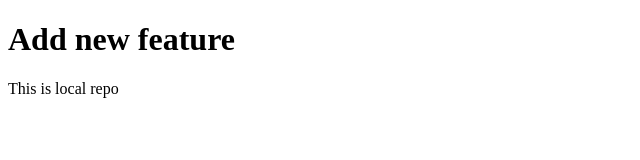
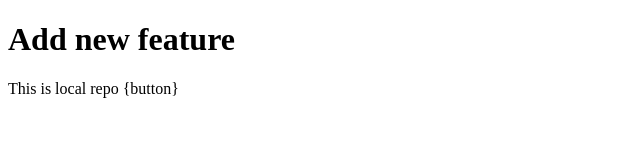
Before and after one commit to tushar12092002/local-repo, a plain HTML site: page index.html in a window 1280 px wide. Shown: the full height of the page, 0-640 px from the left. Drawn offline with Linux system fonts and the light colour scheme.

```diff
--- a/index.html
+++ b/index.html
@@ -7,7 +7,7 @@
 </head>
 <body>
     <h1>Add new feature</h1>
-    <p>This is local repo</p>
+    <p>This is local repo {button}</p>
 
 </body>
 </html>
```
